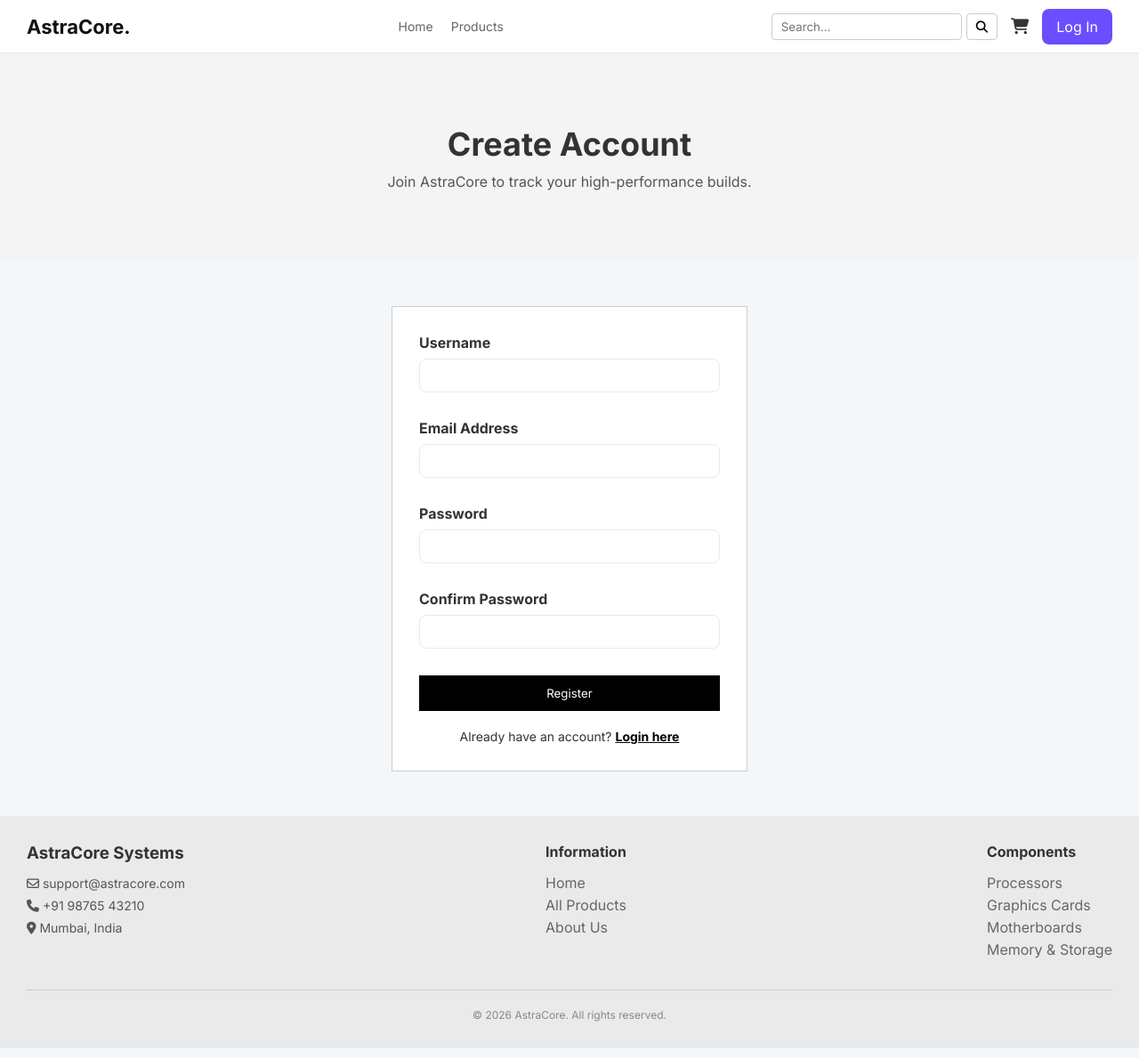
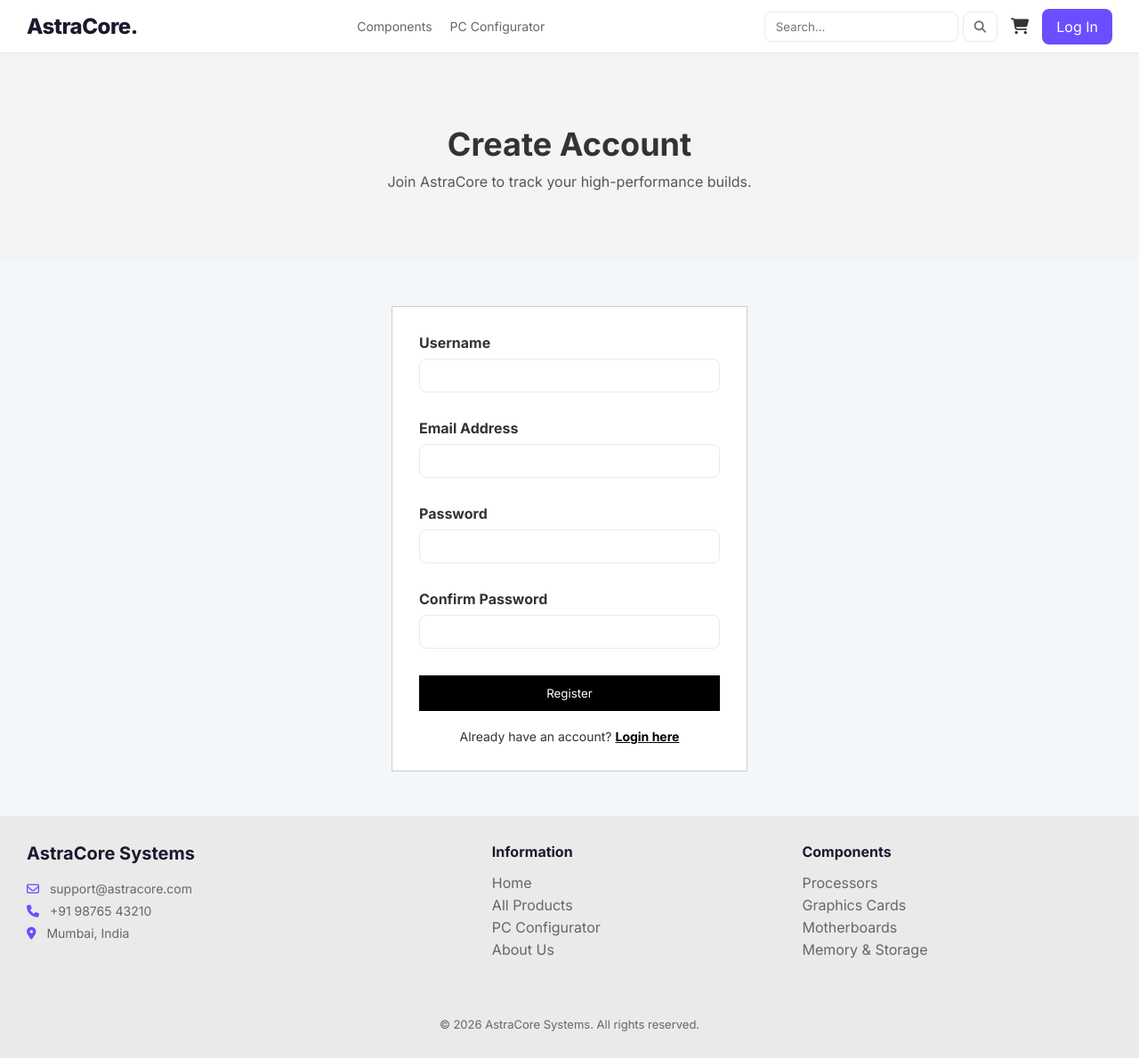
Before and after one commit to karantrivedi575/AstraCore, a React app in the folder frontend/: page /register in a window 1280 px wide. Shown: the whole page at 89% size. Built offline with nearby package versions, Linux system fonts and the light colour scheme; the HTML template or start-up script is replaced by a standard one.

Commit message:
refactor: apply design tokens to global navigation and footer

```diff
--- a/frontend/src/Footer.jsx
+++ b/frontend/src/Footer.jsx
@@ -5,24 +5,25 @@ function Footer() {
     <footer className="footer">
       <div className="footer-container">
 
-        <div>
-          <h3 style={{ marginBottom: '10px' }}>AstraCore Systems</h3>
-          <ul style={{ listStyle: 'none', padding: 0, fontSize: '14px', color: '#555', lineHeight: '1.8' }}>
-            <li><i className="fa-regular fa-envelope"></i> support@astracore.com</li>
-            <li><i className="fa-solid fa-phone"></i> +91 98765 43210</li>
-            <li><i className="fa-solid fa-location-dot"></i> Mumbai, India</li>
+        <div style={{ flex: '1.5' }}>
+          <h3 style={{ marginBottom: '15px', color: 'var(--secondary)', fontSize: '20px' }}>AstraCore Systems</h3>
+          <ul style={{ listStyle: 'none', padding: 0, fontSize: '14px', color: 'var(--text-muted)', lineHeight: '1.8' }}>
+            <li><i className="fa-regular fa-envelope" style={{ marginRight: '8px', color: 'var(--primary)' }}></i> support@astracore.com</li>
+            <li><i className="fa-solid fa-phone" style={{ marginRight: '8px', color: 'var(--primary)' }}></i> +91 98765 43210</li>
+            <li><i className="fa-solid fa-location-dot" style={{ marginRight: '8px', color: 'var(--primary)' }}></i> Mumbai, India</li>
           </ul>
         </div>
 
-        <div className="footer-links">
-          <h4 style={{ marginBottom: '15px' }}>Information</h4>
+        <div className="footer-links" style={{ flex: '1' }}>
+          <h4 style={{ marginBottom: '15px', color: 'var(--secondary)' }}>Information</h4>
           <Link to="/">Home</Link>
           <Link to="/products">All Products</Link>
+          <Link to="/build-pc">PC Configurator</Link>
           <Link to="/about">About Us</Link>
         </div>
 
-        <div className="footer-links">
-          <h4 style={{ marginBottom: '15px' }}>Components</h4>
+        <div className="footer-links" style={{ flex: '1' }}>
+          <h4 style={{ marginBottom: '15px', color: 'var(--secondary)' }}>Components</h4>
           <Link to="/products">Processors</Link>
           <Link to="/products">Graphics Cards</Link>
           <Link to="/products">Motherboards</Link>
@@ -31,8 +32,8 @@ function Footer() {
 
       </div>
 
-      <div style={{ textAlign: 'center', marginTop: '30px', paddingTop: '20px', borderTop: '1px solid #ccc', fontSize: '12px', color: '#888' }}>
-        <p>© 2026 AstraCore. All rights reserved.</p>
+      <div style={{ textAlign: 'center', marginTop: '40px', paddingTop: '20px', borderTop: '1px solid var(--border-color)', fontSize: '13px', color: 'var(--text-muted)' }}>
+        <p>© {new Date().getFullYear()} AstraCore Systems. All rights reserved.</p>
       </div>
     </footer>
   );
--- a/frontend/src/Navbar.jsx
+++ b/frontend/src/Navbar.jsx
@@ -1,9 +1,35 @@
-import { useState } from 'react';
+import { useState, useEffect } from 'react';
 import { Link, useNavigate } from 'react-router-dom';
 
 function Navbar() {
+  const [cartCount, setCartCount] = useState(0);
+  const [isAuth, setIsAuth] = useState(false);
   const [searchQuery, setSearchQuery] = useState('');
   const navigate = useNavigate();
+
+  const updateState = () => {
+    const cart = JSON.parse(localStorage.getItem('cart')) || [];
+    setCartCount(cart.reduce((total, item) => total + item.quantity, 0));
+    setIsAuth(!!localStorage.getItem('user'));
+  };
+
+  useEffect(() => {
+    updateState();
+
+    window.addEventListener('cartUpdated', updateState);
+    window.addEventListener('authChange', updateState);
+
+    return () => {
+      window.removeEventListener('cartUpdated', updateState);
+      window.removeEventListener('authChange', updateState);
+    };
+  }, []);
+
+  const handleLogout = () => {
+    localStorage.removeItem('user');
+    window.dispatchEvent(new Event('authChange'));
+    navigate('/login');
+  };
 
   const handleSearch = (e) => {
     e.preventDefault();
@@ -14,43 +40,50 @@ function Navbar() {
   };
 
   return (
-    <header className="navbar">
-
+    <nav className="navbar">
       <div className="logo-box">
-        <Link to="/" style={{ textDecoration: 'none', color: '#111', fontSize: '22px', fontWeight: 'bold' }}>
+        <Link to="/" style={{ textDecoration: 'none', color: 'var(--secondary)', fontSize: '24px', fontWeight: 800, letterSpacing: '-0.5px' }}>
           AstraCore.
         </Link>
       </div>
 
-      <nav className="nav-links">
-        <Link to="/">Home</Link>
-        <Link to="/products">Products</Link>
-      </nav>
+      <div className="nav-links">
+        <Link to="/products">Components</Link>
+        <Link to="/build-pc">PC Configurator</Link>
+        {isAuth && <Link to="/my-orders">My Orders</Link>}
+      </div>
 
       <div className="nav-actions">
+
         <form onSubmit={handleSearch} style={{ display: 'flex', gap: '5px' }}>
           <input
             type="text"
             placeholder="Search..."
             value={searchQuery}
             onChange={(e) => setSearchQuery(e.target.value)}
-            style={{ padding: '6px 10px', border: '1px solid #ccc', borderRadius: '4px' }}
+            style={{ padding: '8px 12px', border: '1px solid var(--border-color)', borderRadius: 'var(--radius-sm)', outline: 'none' }}
           />
-          <button type="submit" style={{ padding: '6px 10px', background: 'transparent', border: '1px solid #ccc', borderRadius: '4px', cursor: 'pointer' }}>
+          <button type="submit" style={{ padding: '8px 12px', background: 'transparent', border: '1px solid var(--border-color)', borderRadius: 'var(--radius-sm)', color: 'var(--text-muted)' }}>
             <i className="fa-solid fa-magnifying-glass"></i>
           </button>
         </form>
 
-        <Link to="/cart" style={{ color: '#333', fontSize: '18px' }}>
+        <Link to="/cart" style={{ color: 'var(--text-main)', fontSize: '18px', position: 'relative', textDecoration: 'none' }}>
           <i className="fa-solid fa-cart-shopping"></i>
+          {cartCount > 0 && (
+            <span style={{ position: 'absolute', top: '-8px', right: '-12px', background: 'var(--primary)', color: '#fff', fontSize: '11px', padding: '2px 6px', borderRadius: '50px', fontWeight: 'bold' }}>
+              {cartCount}
+            </span>
+          )}
         </Link>
 
-        <Link to="/login" className="login-btn" style={{ textDecoration: 'none' }}>
-          Log In
-        </Link>
+        {isAuth ? (
+          <button onClick={handleLogout} className="btn-secondary" style={{ padding: '8px 16px' }}>Logout</button>
+        ) : (
+          <Link to="/login" className="login-btn">Log In</Link>
+        )}
       </div>
-
-    </header>
+    </nav>
   );
 }
 
```
